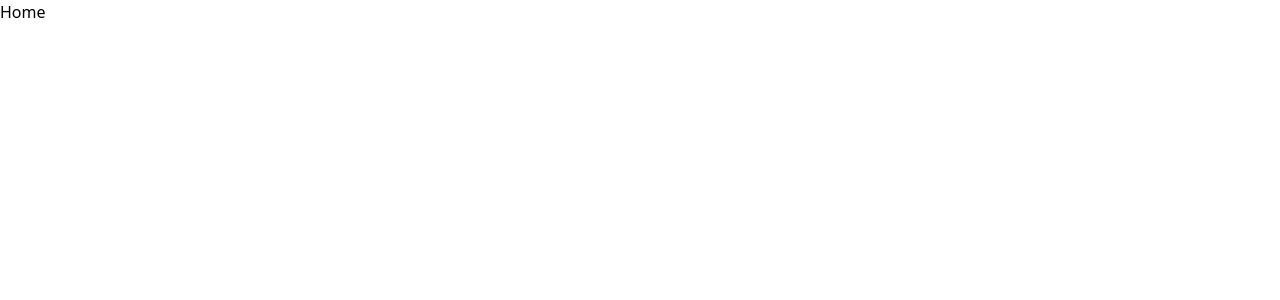
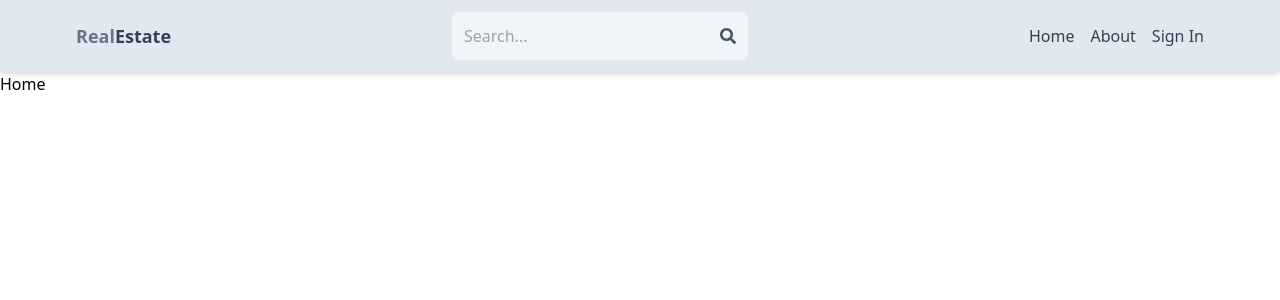
Before and after one commit to khushbooAggarwal15/real-estate-fullstack, a React (Vite) app in the folder client/: page / in a window 1280 px wide. Shown: the top 300 px of the page. Built offline with nearby package versions, Linux system fonts and the light colour scheme.

Commit message:
header component added

```diff
--- a/client/src/App.jsx
+++ b/client/src/App.jsx
@@ -1,5 +1,6 @@
 import React from "react";
 import { BrowserRouter, Routes, Route } from "react-router-dom";
+import Header from "./components/Header";
 import About from "./pages/About";
 import Home from "./pages/Home";
 import Profile from "./pages/Profile";
@@ -8,12 +9,13 @@ import SignUp from "./pages/SignUp";
 const App = () => {
   return (
     <BrowserRouter>
+      <Header />
       <Routes>
+        <Route path="/profile" element={<Profile />} />
         <Route path="/" element={<Home />} />
-        <Route path="/profile" element={<Profile />} />
+        <Route path="/about" element={<About />} />
         <Route path="/sign-in" element={<SignIn />} />
         <Route path="/sign-up" element={<SignUp />} />
-        <Route path="/about" element={<About />} />
       </Routes>
     </BrowserRouter>
   );
--- /dev/null
+++ b/client/src/components/Header.jsx
@@ -0,0 +1,44 @@
+import React from "react";
+import { FaSearch } from "react-icons/fa";
+import { Link } from "react-router-dom";
+const Header = () => {
+  return (
+    <header className="bg-slate-200 shadow-md">
+      <div className="flex justify-between mx-auto max-w-6xl items-center p-3">
+        <Link to="/">
+          <h1 className="font-bold text-sm sm:text-lg flex flex-wrap">
+            <span className="text-slate-500">Real</span>
+            <span className="text-slate-700">Estate</span>
+          </h1>
+        </Link>
+        <form className="bg-slate-100 rounded-lg p-3  flex items-center">
+          <input
+            type="text"
+            placeholder="Search..."
+            className="bg-transparent  focus:outline-none w-24 sm:w-64"
+          />
+          <FaSearch className="text-slate-600" />
+        </form>
+        <ul className="flex gap-4">
+          <Link to="/">
+            <li className="hidden sm:inline text-slate-700 hover:underline">
+              Home
+            </li>
+          </Link>
+          <Link to="/about">
+            <li className="hidden sm:inline text-slate-700 hover:underline">
+              About
+            </li>
+          </Link>
+          <Link to="/sign-in">
+            <li className="hidden sm:inline text-slate-700 hover:underline">
+              Sign In
+            </li>
+          </Link>
+        </ul>
+      </div>
+    </header>
+  );
+};
+
+export default Header;
```
